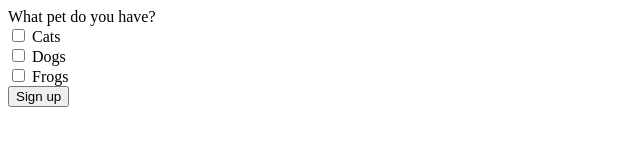
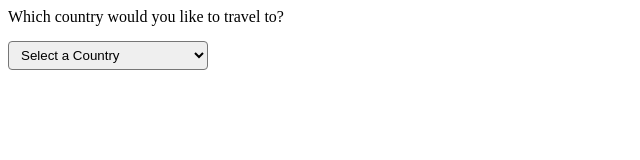
Before and after one commit to beckslange/Timezone-Dropdown-Notes, a plain HTML site: page index.html in a window 1280 px wide. Shown: the whole page, without its empty margins (0-640 px from the left). Drawn offline with Linux system fonts and the light colour scheme.

Commit message:
made js notes

```diff
--- a/index.html
+++ b/index.html
@@ -3,68 +3,24 @@
   <head>
     <meta charset="UTF-8" />
     <meta name="viewport" content="width=device-width, initial-scale=1.0" />
-    <title>Notes-Timezone</title>
+    <link rel="stylesheet" href="src/index.css" />
+    <title>HTML Select Elements</title>
   </head>
   <body>
-    <div>
-      <!--most forms go to a backend interface, and the way to send that is to go to a
-    specific URL, as shown-->
-      <form action="/submit">
-        <div>
-          <label>What pet do you have?</label>
-          <div>
-            <input type="checkbox" name="pets" id="cats" />
-            <label for="cats">Cats</label>
-          </div>
-          <div>
-            <input type="checkbox" name="pets" id="dogs" />
-            <label for="dogs">Dogs</label>
-          </div>
-          <div>
-            <input type="checkbox" name="pets" id="frogs" />
-            <label for="frogs">Frogs</label>
-          </div>
-        </div>
-        <div>
-          <input type="submit" value="Sign up" />
-        </div>
-      </form>
-    </div>
+    <label for="countries">Which country would you like to travel to?</label>
+    <select name="country" id="countries">
+      <!--name is for backend developers-->
+      <option value="">Select a Country</option>
+      <option value="france">France</option>
+      <option value="italy">Italy</option>
+      <option value="brazil">Brazil</option>
+      <option value="japan">Japan</option>
+    </select>
+
+    <script src="src/index.js"></script>
+    <!-- <select name="" id="">
+      <option value="">option 1</option>
+    </select>-->
+    <!--Select is basically a dropdown-->
   </body>
 </html>
-<!-- step 1 different types of inputs
-      <label for="first-name">Where are you from?</label>
-
-    step 2, we want this to be clickable, so give it an id, and then add name of
-    to label for, as shown. What this did was every time you click on the label, it
-    directs you to the input text box
-      <input type="text" id="first-name" placeholder="city, state, country" />
-      input can have min and max length, required, autofocus, etc.
-      <div><input type="number" /></div>
-      <div><input type="search" /></div>
-      <div><input type="date" /></div>
-      <div><input type="time" /></div>
-      <div><input type="color" /></div>
-      <div><input type="url" /></div>
-    most of these are not really used-->
-
-<!--   <label for="first-name">What is your email?</label>
-        all the info from the name element goes to backend developers, so type is for html,
-        id is for the label, and name is for the backend--this is how all the info is organized.
-        if you do not include a name element, then the backend developer does not
-        get any info
-        <input type="email" name="email" id="email" />
-
-        <label for="color">What is your favorite color?</label>
-        <input type="color" name="color" id="color" /><input
-          type="submit"
-          value="Sign up"
-        />-->
-
-<!--  <input type="radio" name="pet" id="cat" checked />
-          //wherever checked is is going to be the default option
-          <label for="cat">Cat</label>
-          <input type="radio" name="pet" id="dog" /><label for="dog">Dog</label>
-          <input type="radio" name="pet" id="frog" /><label for="frog"
-            >frog</label
-          >-->
--- a/src/index.css
+++ b/src/index.css
@@ -0,0 +1,7 @@
+select {
+  display: block;
+  padding: 5px 8px;
+  border-radius: 4px;
+  min-width: 200px;
+  margin: 15px 0;
+}
```
Also changed, not shown: src/index.js (+35 -0 lines).
